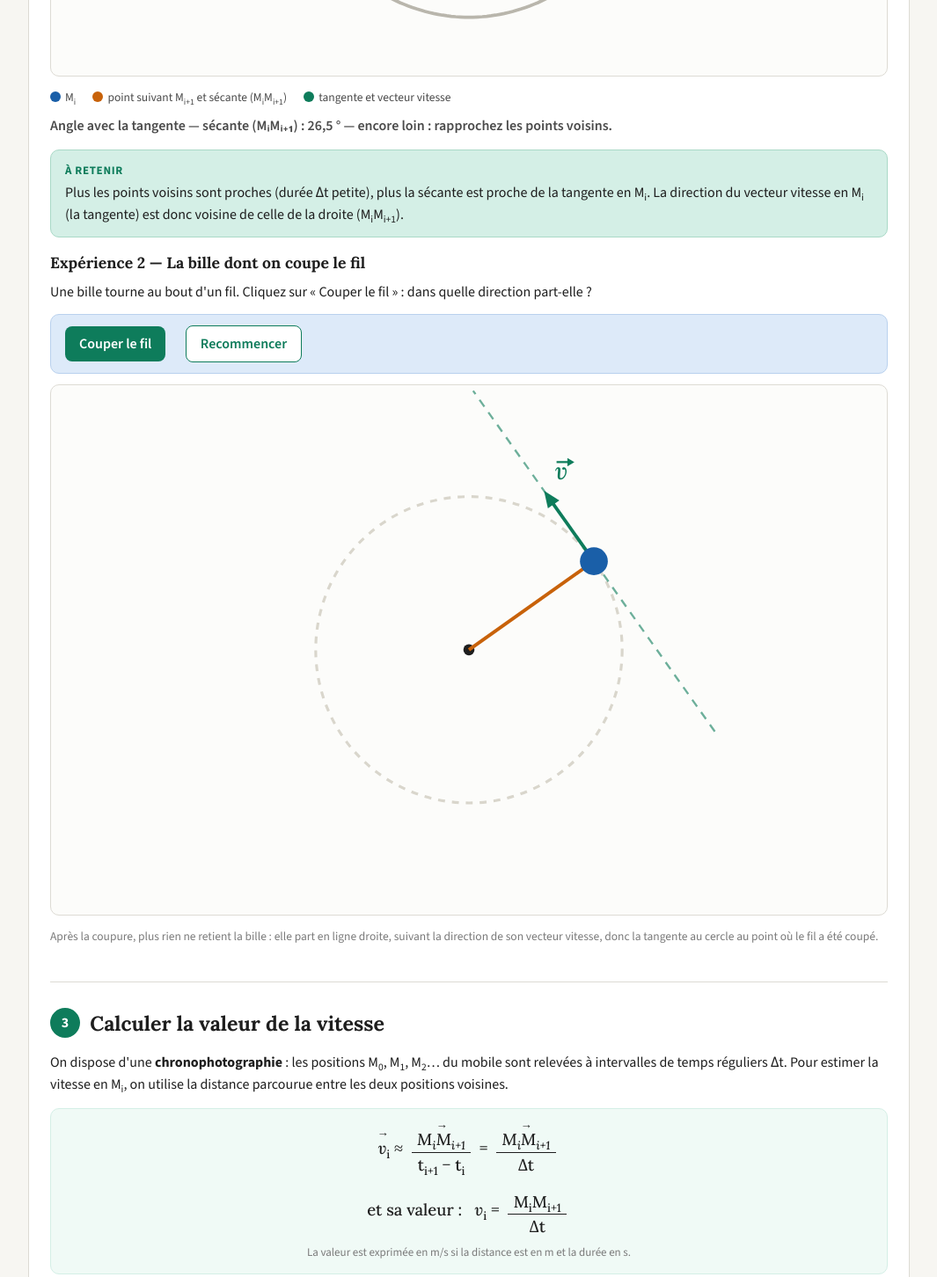
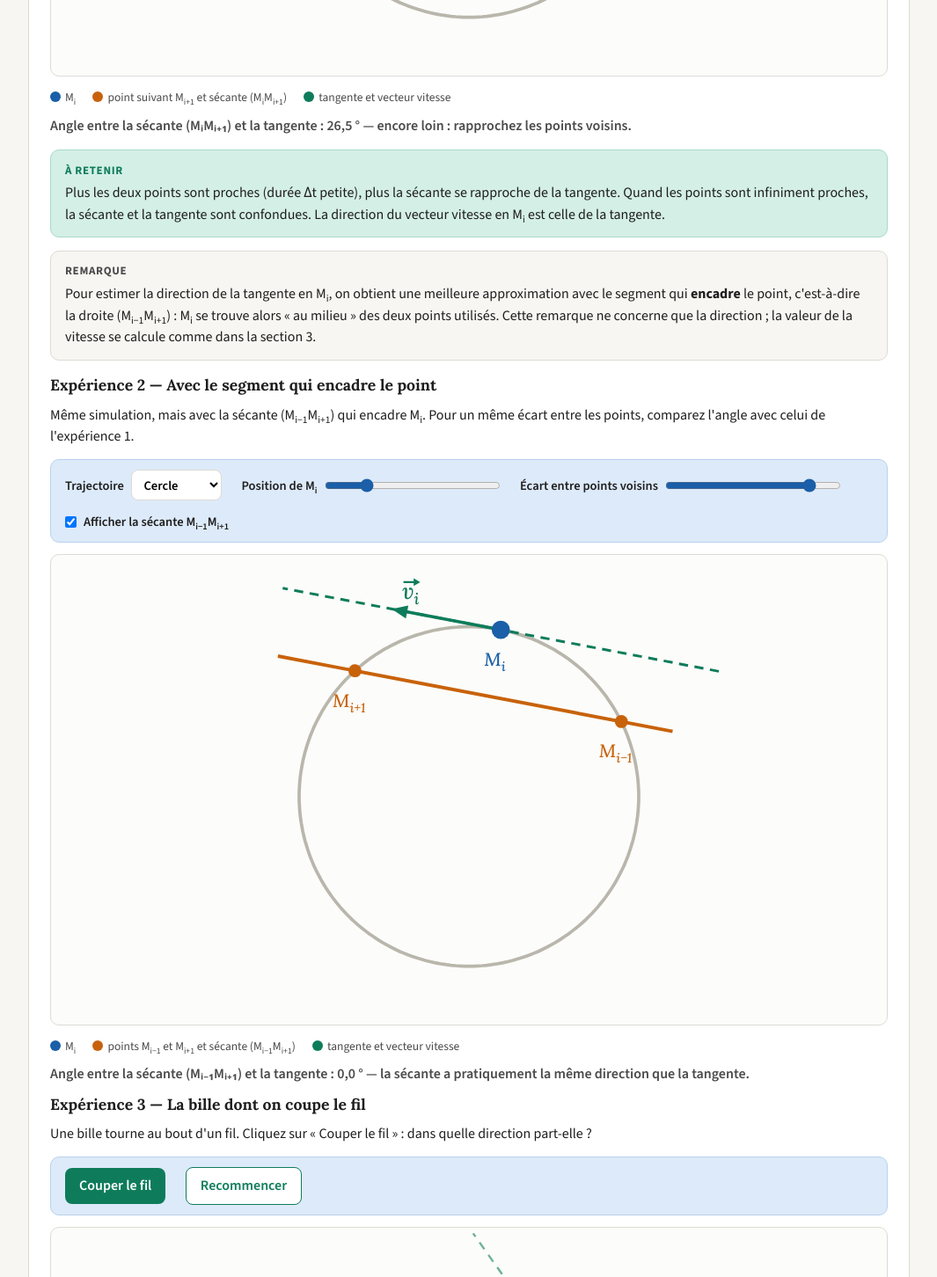
Before and after one commit to lucas202547/physique-chimie-loe-calmette, a plain HTML site: page goodies-2nde/vecteur-vitesse/index.html in a window 1280 px wide. Shown: the part 2200-3652 px from the top of the page at 88% size, without its empty margins (107-1172 px from the left). Drawn offline with nearby package versions, Linux system fonts and the light colour scheme.

Commit message:
Vecteur vitesse : nouvelle définition de la tangente et expérience avec la sécante qui encadre le point
Co-Authored-By: Claude Sonnet 5.5 <noreply@anthropic.com>
Claude-Session: https://claude.ai/code/session_01TnNJT1TarmzVxdMq3ygoev

```diff
--- a/goodies-2nde/vecteur-vitesse/index.html
+++ b/goodies-2nde/vecteur-vitesse/index.html
@@ -156,9 +156,9 @@ footer{padding:1.2rem 1.5rem;color:var(--texte-3);font-size:13.5px;text-align:ce
 <section class="section" id="s2">
   <div class="section-titre"><span class="num">2</span><h2>La tangente à une trajectoire</h2></div>
   <div class="def"><span class="lbl">Définition</span>
-    La <strong>tangente</strong> à une courbe en un point M est la droite qui « effleure » la courbe en M : elle passe par M et a, en ce point, la même direction que la courbe.
+    La <strong>tangente</strong> à une trajectoire en un point M est la droite qui passe par M et qui a la direction de la droite joignant <strong>deux points de la trajectoire infiniment proches</strong> de M (si proches que leur distance tend vers 0).
   </div>
-  <p>Problème : sur une chronophotographie, on ne connaît la position du mobile qu'en quelques points. On ne peut donc pas tracer directement la tangente. On l'<strong>approche</strong> par une <em>sécante</em> : une droite qui passe par deux points de la trajectoire, proches de M<sub>i</sub>.</p>
+  <p>Sur une chronophotographie, on ne peut pas prendre des points infiniment proches. La sécante (M<sub>i</sub>M<sub>i+1</sub>) donne la direction du <strong>vecteur déplacement</strong> entre ces deux points, ce n'est pas une bonne approximation de la tangente.</p>
 
   <h3>Expérience 1 — La sécante se rapproche de la tangente</h3>
   <p>Déplacez le point M<sub>i</sub> le long de la trajectoire, puis <strong>rapprochez les points voisins</strong> (curseur « écart ») : que devient l'angle entre la sécante (M<sub>i</sub>M<sub>i+1</sub>) et la tangente ?</p>
@@ -182,10 +182,35 @@ footer{padding:1.2rem 1.5rem;color:var(--texte-3);font-size:13.5px;text-align:ce
   </div>
   <p class="readout" id="s2-read"></p>
   <div class="retenir"><span class="lbl">À retenir</span>
-    Plus les points voisins sont proches (durée Δt petite), plus la sécante est proche de la tangente en M<sub>i</sub>. La direction du vecteur vitesse en M<sub>i</sub> (la tangente) est donc voisine de celle de la droite (M<sub>i</sub>M<sub>i+1</sub>).
+    Plus les deux points sont proches (durée Δt petite), plus la sécante se rapproche de la tangente. Quand les points sont infiniment proches, la sécante et la tangente sont confondues. La direction du vecteur vitesse en M<sub>i</sub> est celle de la tangente.
+  </div>
+  <div class="exemple"><span class="lbl">Remarque</span>
+    Pour estimer la direction de la tangente en M<sub>i</sub>, on obtient une meilleure approximation avec le segment qui <strong>encadre</strong> le point, c'est-à-dire la droite (M<sub>i−1</sub>M<sub>i+1</sub>) : M<sub>i</sub> se trouve alors « au milieu » des deux points utilisés. Cette remarque ne concerne que la direction ; la valeur de la vitesse se calcule comme dans la section 3.
   </div>
 
-  <h3>Expérience 2 — La bille dont on coupe le fil</h3>
+  <h3>Expérience 2 — Avec le segment qui encadre le point</h3>
+  <p>Même simulation, mais avec la sécante (M<sub>i−1</sub>M<sub>i+1</sub>) qui encadre M<sub>i</sub>. Pour un même écart entre les points, comparez l'angle avec celui de l'expérience 1.</p>
+  <div class="ctl">
+    <label>Trajectoire
+      <select id="s2b-curve">
+        <option value="cercle">Cercle</option>
+        <option value="parabole">Parabole</option>
+        <option value="sinus">Sinusoïde</option>
+      </select>
+    </label>
+    <label><span>Position de M<sub>i</sub></span> <input type="range" id="s2b-pos" min="0" max="100" value="22"></label>
+    <label><span>Écart entre points voisins</span> <input type="range" id="s2b-h" min="1" max="100" value="85"></label>
+    <label><input type="checkbox" id="s2b-o" checked> <span>Afficher la sécante M<sub>i−1</sub>M<sub>i+1</sub></span></label>
+  </div>
+  <div class="schema"><svg id="s2b-svg" viewBox="0 0 640 360" role="img" aria-label="Sécante qui encadre le point et tangente"></svg></div>
+  <div class="legend">
+    <span><i style="background:#1a5fa8"></i>M<sub>i</sub></span>
+    <span><i style="background:#c8620a"></i>points M<sub>i−1</sub> et M<sub>i+1</sub> et sécante (M<sub>i−1</sub>M<sub>i+1</sub>)</span>
+    <span><i style="background:#0e7c5b"></i>tangente et vecteur vitesse</span>
+  </div>
+  <p class="readout" id="s2b-read"></p>
+
+  <h3>Expérience 3 — La bille dont on coupe le fil</h3>
   <p>Une bille tourne au bout d'un fil. Cliquez sur « Couper le fil » : dans quelle direction part-elle ?</p>
   <div class="ctl">
     <button class="btn" id="cut-btn">Couper le fil</button>
@@ -219,7 +244,7 @@ footer{padding:1.2rem 1.5rem;color:var(--texte-3);font-size:13.5px;text-align:ce
     </label>
     <label><input type="checkbox" id="s3-all"> Tracer tous les vecteurs</label>
   </div>
-  <p class="cap">Cliquez sur un point de la chronophotographie pour voir le calcul en M<sub>i</sub>.</p>
+  <p class="cap">Cliquez sur un point de la chronophotographie pour voir le calcul en M<sub>i</sub>. La droite verte en pointillés fins est la tangente à la trajectoire en M<sub>i</sub>.</p>
   <div class="schema"><svg id="s3-svg" viewBox="0 0 800 300" role="img" aria-label="Chronophotographie cliquable"></svg></div>
   <div class="msg" id="s3-msg"></div>
   <div class="calc" id="s3-calc"></div>
@@ -234,7 +259,7 @@ footer{padding:1.2rem 1.5rem;color:var(--texte-3);font-size:13.5px;text-align:ce
     <ol style="padding-left:1.2rem">
       <li><strong>Calculer</strong> la valeur <em>v</em> de la vitesse (section 3).</li>
       <li><strong>Convertir</strong> en longueur de flèche avec l'échelle des vitesses : <em>L</em> = <em>v</em> ÷ échelle (par exemple 1 cm ↔ 4 m/s).</li>
-      <li><strong>Direction</strong> : la tangente à la trajectoire en M<sub>i</sub>, voisine de la droite (M<sub>i</sub>M<sub>i+1</sub>) ; <strong>sens</strong> : celui du mouvement.</li>
+      <li><strong>Direction</strong> : la tangente à la trajectoire en M<sub>i</sub> (voir la remarque de la section 2) ; <strong>sens</strong> : celui du mouvement.</li>
       <li><strong>Origine</strong> : placer le début de la flèche en M<sub>i</sub>.</li>
     </ol>
   </div>
@@ -262,7 +287,7 @@ footer{padding:1.2rem 1.5rem;color:var(--texte-3);font-size:13.5px;text-align:ce
     <div class="fb" id="w-tfb"></div>
   </div>
   <details><summary>Un indice ?</summary>
-    <p>La valeur se calcule avec <em>v</em> = distance ÷ durée, où la distance mesurée sur le schéma est convertie en mètres avec l'échelle des distances. Les points orange sont ceux qu'on utilise : la direction du vecteur est la tangente en M<sub>i</sub>, voisine de la droite qui relie ces deux points.</p>
+    <p>La valeur se calcule avec <em>v</em> = distance ÷ durée, où la distance mesurée sur le schéma est convertie en mètres avec l'échelle des distances. Le point orange M<sub>i+1</sub> sert, avec M<sub>i</sub>, à mesurer la distance parcourue. La direction du vecteur est celle de la tangente à la trajectoire en M<sub>i</sub> : la droite (M<sub>i</sub>M<sub>i+1</sub>) n'est pas la tangente en M<sub>i</sub> ; pour une meilleure estimation, utilisez la droite qui passe par les deux points qui encadrent M<sub>i</sub>.</p>
   </details>
 </section>
 <hr class="sep">
@@ -285,7 +310,7 @@ footer{padding:1.2rem 1.5rem;color:var(--texte-3);font-size:13.5px;text-align:ce
 <!-- ============ 6. EXERCICES ============ -->
 <section class="section" id="s6">
   <div class="section-titre"><span class="num">6</span><h2>Exercices d'entraînement</h2></div>
-  <div class="score-bar"><strong id="score-txt">Score : 0 / 9</strong><div class="prog"><i id="score-prog"></i></div><button class="btn sec" id="ex-reset" style="padding:.25rem .7rem">Recommencer</button></div>
+  <div class="score-bar"><strong id="score-txt">Score : 0 / 10</strong><div class="prog"><i id="score-prog"></i></div><button class="btn sec" id="ex-reset" style="padding:.25rem .7rem">Recommencer</button></div>
   <div id="ex-list"></div>
   <div class="retenir" id="ex-final" style="display:none"></div>
 </section>
@@ -488,9 +513,10 @@ const CURVES = {
     P:u => ({x:40 + 560 * u, y:185 - 100 * Math.sin(3 * Math.PI * u)}),
     D:u => ({x:560, y:-300 * Math.PI * Math.cos(3 * Math.PI * u)})}
 };
-function renderS2(){
-  const c = CURVES[$('#s2-curve').value];
-  const pos = +$('#s2-pos').value / 100, hv = +$('#s2-h').value / 100, one = $('#s2-o').checked;
+function renderSec(pre, mode){
+  const c = CURVES[$('#' + pre + '-curve').value];
+  const pos = +$('#' + pre + '-pos').value / 100, hv = +$('#' + pre + '-h').value / 100, one = $('#' + pre + '-o').checked;
+  const enc = mode === 'encadrant';
   const h = Math.max(0.004 * c.hMax, c.hMax * Math.pow(hv, 1.6));
   const span = c.u1 - c.u0;
   const u = c.closed ? c.u0 + pos * span : c.u0 + h + pos * (span - 2 * h);
@@ -498,31 +524,31 @@ function renderS2(){
   const dl = Math.hypot(D.x, D.y), tx = D.x / dl, ty = D.y / dl;
   const angOf = (P, Q) => { const l = Math.hypot(Q.x - P.x, Q.y - P.y), sx = (Q.x - P.x) / l, sy = (Q.y - P.y) / l;
     return {sx:sx, sy:sy, ang:Math.acos(Math.min(1, Math.abs(tx * sx + ty * sy))) * 180 / Math.PI}; };
-  const s1 = angOf(M, B);
+  const P0 = enc ? A : M, s1 = angOf(P0, B);
   let pts = [];
   for (let j = 0; j <= 240; j++){ const p = c.P(c.u0 + span * j / 240); pts.push(p.x.toFixed(1) + ',' + p.y.toFixed(1)); }
   let s = '<polyline points="' + pts.join(' ') + '" fill="none" stroke="#b9b6ac" stroke-width="2.5"/>';
   s += '<line x1="' + (M.x - tx * 170) + '" y1="' + (M.y - ty * 170) + '" x2="' + (M.x + tx * 170) + '" y2="' + (M.y + ty * 170) + '" stroke="' + COL.vert + '" stroke-width="2" stroke-dasharray="7 5"/>';
-  if (one) s += '<line x1="' + (M.x - s1.sx * 40) + '" y1="' + (M.y - s1.sy * 40) + '" x2="' + (B.x + s1.sx * 60) + '" y2="' + (B.y + s1.sy * 60) + '" stroke="' + COL.orange + '" stroke-width="2.6"/>';
+  if (one) s += '<line x1="' + (P0.x - s1.sx * 40) + '" y1="' + (P0.y - s1.sy * 40) + '" x2="' + (B.x + s1.sx * 60) + '" y2="' + (B.y + s1.sy * 60) + '" stroke="' + COL.orange + '" stroke-width="2.6"/>';
   s += arrow(M.x, M.y, M.x + tx * 85, M.y + ty * 85, COL.vert, 2.4, 12);
   s += vecLabel(M.x + tx * 85 + 8, M.y + ty * 85 - 8, 'v', 'i', COL.vert, 17);
   const pl = [[M, 'i', COL.bleu, 7]];
-  if (one) pl.push([B, 'i+1', COL.orange, 5]);
+  if (one){ pl.push([B, 'i+1', COL.orange, 5]); if (enc) pl.push([A, 'i−1', COL.orange, 5]); }
   pl.forEach(q => {
     const p = q[0];
     let nx = ty, ny = -tx; if (ny < 0){ nx = -nx; ny = -ny; }
     s += '<circle cx="' + p.x.toFixed(1) + '" cy="' + p.y.toFixed(1) + '" r="' + q[3] + '" fill="' + q[2] + '"/>';
     s += '<text x="' + (p.x + nx * 24).toFixed(1) + '" y="' + (p.y + ny * 24 + 4).toFixed(1) + '" text-anchor="middle" font-family="Lora,Georgia,serif" font-style="italic" font-size="14" fill="' + q[2] + '">M<tspan dy="4" font-size="10">' + q[1] + '</tspan></text>';
   });
-  $('#s2-svg').innerHTML = s;
-  const parts = [];
-  if (one) parts.push('sécante (M\u1d62M\u1d62\u208a\u2081) : ' + f(s1.ang, 1) + ' °');
-  let txt = parts.length ? 'Angle avec la tangente — ' + parts.join(' · ') : 'Aucune sécante affichée : seule la tangente (en pointillés verts) est tracée.';
-  if (one && s1.ang < 1) txt += ' — la sécante est presque confondue avec la tangente.';
+  $('#' + pre + '-svg').innerHTML = s;
+  const nom = enc ? '(M\u1d62\u208b\u2081M\u1d62\u208a\u2081)' : '(M\u1d62M\u1d62\u208a\u2081)';
+  let txt = one ? 'Angle entre la sécante ' + nom + ' et la tangente : ' + f(s1.ang, 1) + ' °' : 'Aucune sécante affichée : seule la tangente (en pointillés verts) est tracée.';
+  if (one && s1.ang < 1) txt += ' — la sécante a pratiquement la même direction que la tangente.';
   else if (one && s1.ang > 10) txt += ' — encore loin : rapprochez les points voisins.';
-  $('#s2-read').textContent = txt;
+  $('#' + pre + '-read').textContent = txt;
 }
-['#s2-curve', '#s2-pos', '#s2-h', '#s2-o'].forEach(id => $(id).addEventListener('input', renderS2));
+function renderS2(){ renderSec('s2', 'suivant'); renderSec('s2b', 'encadrant'); }
+['s2', 's2b'].forEach(pre => ['curve', 'pos', 'h', 'o'].forEach(k => $('#' + pre + '-' + k).addEventListener('input', () => renderSec(pre, pre === 's2' ? 'suivant' : 'encadrant'))));
 renderS2();
 
 /* Bille dont on coupe le fil */
@@ -708,7 +734,7 @@ $('#w-check').addEventListener('click', () => {
   if (la < 6){ setFb('#w-tfb', null, 'Placez la pointe de la flèche sur le schéma.'); return; }
   let ang = Math.acos(Math.max(-1, Math.min(1, (ax * bx + ay * by) / (la * lb)))) * 180 / Math.PI;
   const ratio = la / lb, errs = [];
-  if (ang > 12) errs.push(ang > 90 ? 'le sens est à revoir (la flèche doit suivre le mouvement)' : 'la direction n\'est pas assez proche de la tangente (voisine de la droite ' + Mk(vel(sc, W.i, G.method).a) + Mk(vel(sc, W.i, G.method).b) + ')');
+  if (ang > 7) errs.push(ang > 90 ? 'le sens est à revoir (la flèche doit suivre le mouvement)' : 'la direction n\'est pas assez proche de la tangente en ' + Mk(W.i) + ' (la droite ' + Mk(W.i) + Mk(W.i + 1) + ' n\'est pas la tangente : s\'aider de la droite qui encadre ' + Mk(W.i) + ')');
   if (Math.abs(ratio - 1) > 0.12) errs.push(ratio < 1 ? 'la flèche est trop courte' : 'la flèche est trop longue');
   if (!errs.length) setFb('#w-tfb', true, '✓ Bravo, votre vecteur est correct (écart de direction ' + f(ang, 0) + ' °, longueur à ' + f(Math.abs(ratio - 1) * 100, 0) + ' % près).');
   else setFb('#w-tfb', false, '✗ ' + errs.join(' ; ') + '. Vous pouvez déplacer la pointe ou afficher la solution.');
@@ -775,6 +801,8 @@ function exSvgLine(){
 const EX = [
   {t:'qcm', q:'Le vecteur vitesse d\'un point mobile en M est :', o:['dirigé vers le centre de la trajectoire', 'tangent à la trajectoire en M et orienté dans le sens du mouvement', 'perpendiculaire à la trajectoire en M', 'toujours horizontal'], ok:1,
    e:'La direction du vecteur vitesse est la tangente à la trajectoire et son sens est celui du mouvement.'},
+  {t:'qcm', q:'La tangente à une trajectoire en un point M est la droite qui passe par M et qui a la direction :', o:['de la droite joignant M à un point quelconque de la trajectoire', 'de la droite joignant deux points de la trajectoire infiniment proches de M', 'perpendiculaire à la trajectoire en M', 'de la droite joignant M au point de départ du mouvement'], ok:1,
+   e:'La tangente est la direction limite de la droite joignant deux points de la trajectoire quand ces points se rapprochent indéfiniment de M. Sur une chronophotographie, la droite entre deux points successifs n\'en est qu\'une approximation grossière.'},
   {t:'qcm', q:'Une balle décrit un cercle dans le sens indiqué. Quelle flèche représente son vecteur vitesse en M ?', pre:exSvgRot(), o:['Flèche A', 'Flèche B', 'Flèche C', 'Flèche D'], ok:1,
    e:'Le vecteur vitesse est tangent au cercle : A et C sont radiales (vers le centre ou vers l\'extérieur), donc incorrectes. D est tangente mais dans le sens contraire du mouvement. La bonne réponse est B.'},
   {t:'num', q:'Sur une chronophotographie, on mesure M' + subs(3) + 'M' + subs(4) + ' = 4,5 cm. L\'échelle est 1 cm ↔ 2 m et Δt = 0,50 s. Calculer la valeur <em>v</em>' + subs(3) + ' en M' + subs(3) + '.', ans:18, tol:0.02, u:'m/s',
```
